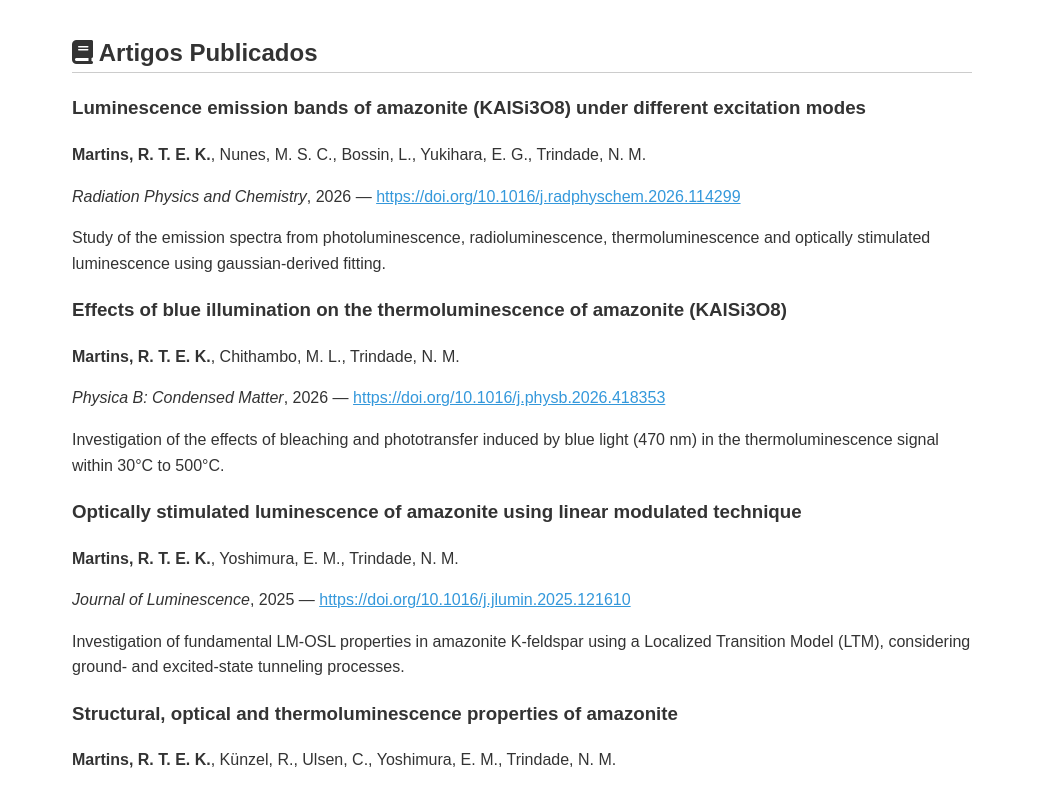
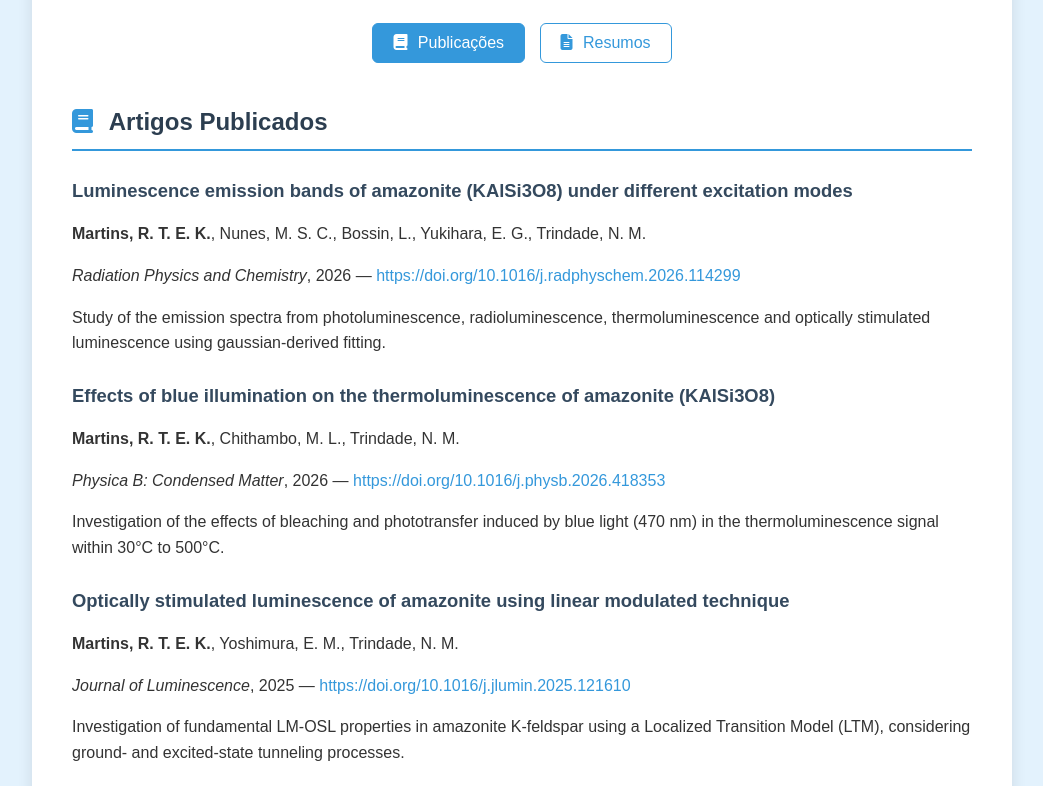
Before and after one commit to robtekm/works-conferences, a plain HTML site: page index.html in a window 1280 px wide. Shown: the part 160-946 px from the top of the page, without its empty margins (118-1161 px from the left). Drawn offline with Linux system fonts and the light colour scheme; a script that the page names is missing.

Commit message:
Update style.css

```diff
--- a/style.css
+++ b/style.css
@@ -1,29 +1,70 @@
+/* ============ ESTRUTURA GERAL ============ */
 body {
+    background-color: #e3f2fd;
+    margin: 0;
+    padding: 40px 20px;
     font-family: Arial, sans-serif;
-    max-width: 900px;
-    margin: 0 auto;
-    padding: 20px;
     line-height: 1.6;
     color: #333;
 }
 
+.box {
+    background-color: #ffffff;
+    max-width: 900px;
+    margin: 0 auto;
+    padding: 40px;
+    border-radius: 12px;
+    box-shadow: 0 5px 15px rgba(0, 0, 0, 0.1);
+}
+
+/* ============ TÍTULOS ============ */
 h1 {
     text-align: center;
+    color: #2c3e50;
+    font-size: 2rem;
+    margin-bottom: 30px;
 }
 
 h2 {
-    border-bottom: 1px solid #ccc;
+    color: #2c3e50;
+    font-size: 1.5rem;
+    border-bottom: 2px solid #3498db;
     margin-top: 40px;
+    margin-bottom: 20px;
+    padding-bottom: 8px;
+}
+
+h2 i {
+    color: #3498db;
+    margin-right: 10px;
+}
+
+h3 {
+    color: #34495e;
+    font-size: 1.15rem;
+    margin-top: 25px;
+    margin-bottom: 8px;
+}
+
+/* ============ TEXTO ============ */
+p {
+    margin-bottom: 10px;
 }
 
 a {
     color: #3498db;
+    text-decoration: none;
+}
+
+a:hover {
+    text-decoration: underline;
 }
 
 li {
     margin-bottom: 15px;
 }
 
+/* ============ BOTÕES DAS ABAS ============ */
 .botoes {
     text-align: center;
     margin-bottom: 30px;
@@ -39,9 +80,19 @@
     cursor: pointer;
     border-radius: 6px;
     font-family: inherit;
+    transition: all 0.2s ease;
 }
 
 button:hover {
     background-color: #3498db;
     color: white;
 }
+
+button.ativo {
+    background-color: #3498db;
+    color: white;
+}
+
+button i {
+    margin-right: 6px;
+}
```
